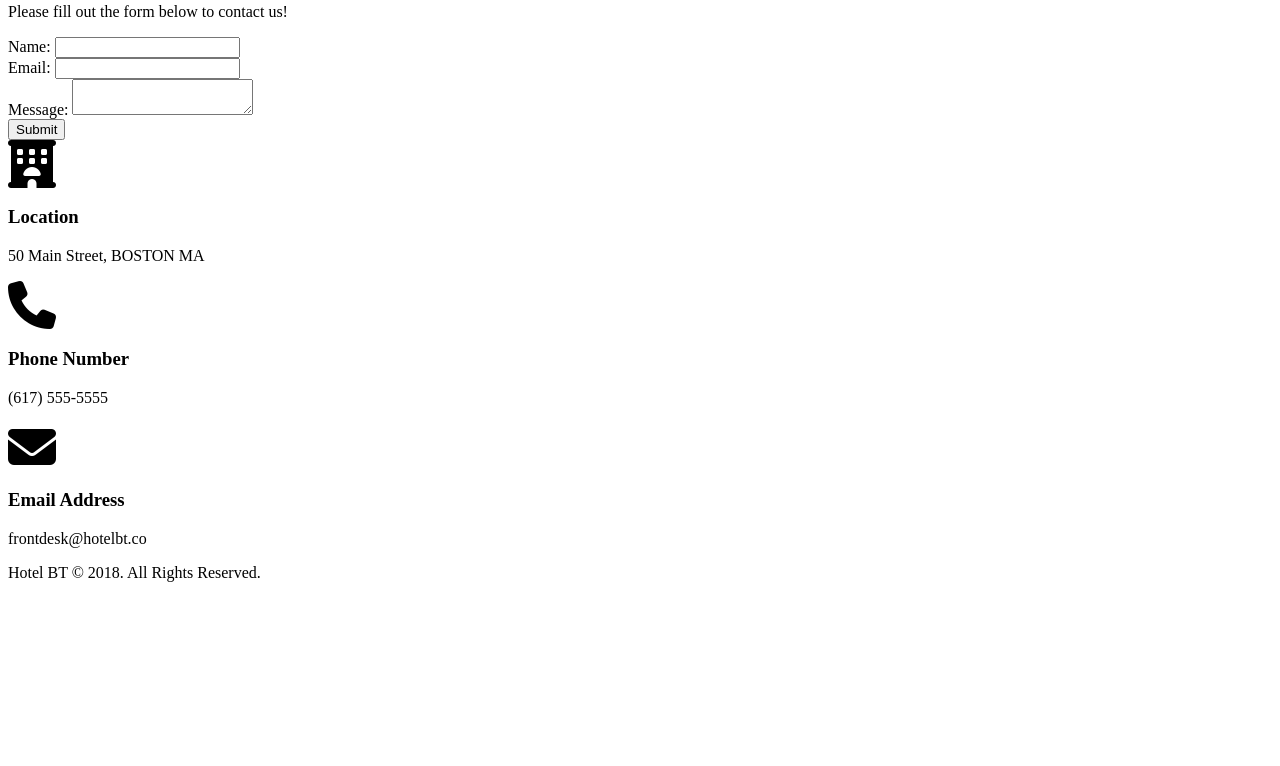
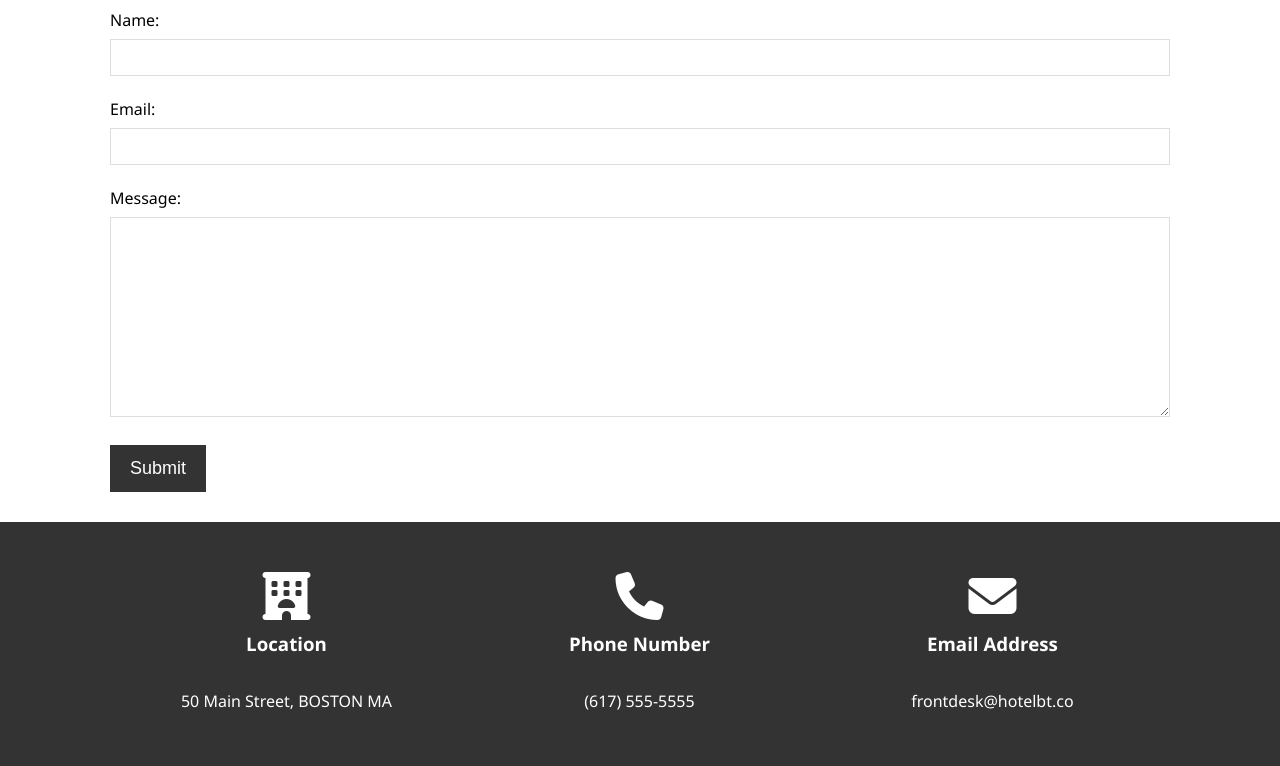
Before and after one commit to J-Ricker/hotel-website, a plain HTML site: page contact.html in a window 1280 px wide. Shown: the part 185-951 px from the top of the page. Before the commit the page ends 800 px from the top, so only its background shows below. Drawn offline with Linux system fonts and the light colour scheme; the site is published under a folder, as on GitHub Pages, so addresses that start at the root find nothing.

Commit message:
fixed issue with css pathing

```diff
--- a/contact.html
+++ b/contact.html
@@ -7,8 +7,8 @@
     <meta name="description" content="Welcome to the most amazing hotel in Boston Massachusetts">
     <meta name="keywords" content="hotel, boston, new england hotel">
     <script src="https://kit.fontawesome.com/fe108b0c85.js"></script>
-    <link rel="stylesheet" href="/css/main.css">
-    <link rel="stylesheet" media="screen and (max-width: 768px)" href="/css/mobile.css">
+    <link rel="stylesheet" href="css/main.css">
+    <link rel="stylesheet" media="screen and (max-width: 768px)" href="css/mobile.css">
     <title>Hotel Website BT | Contact</title>
 </head>
 <body>
```
